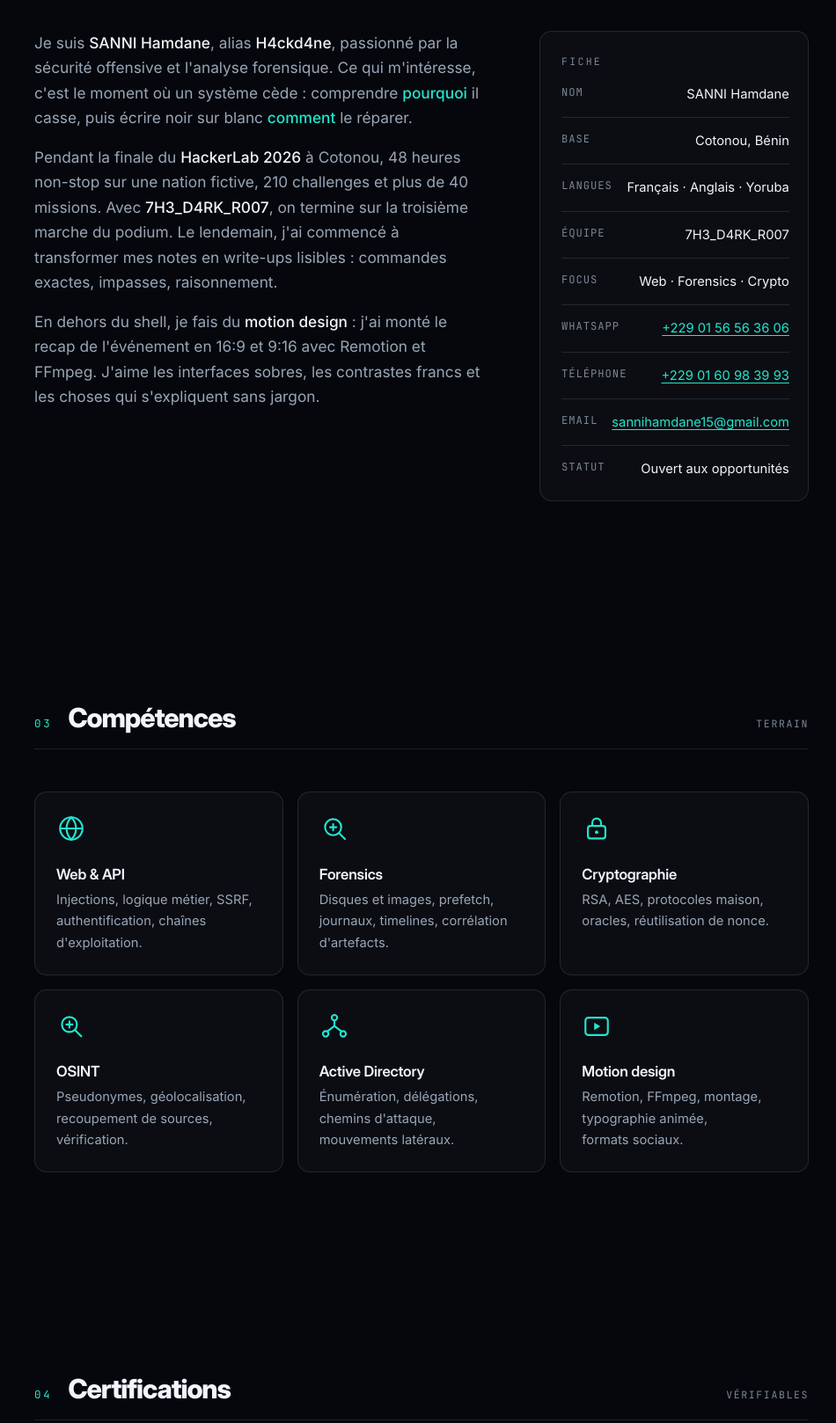
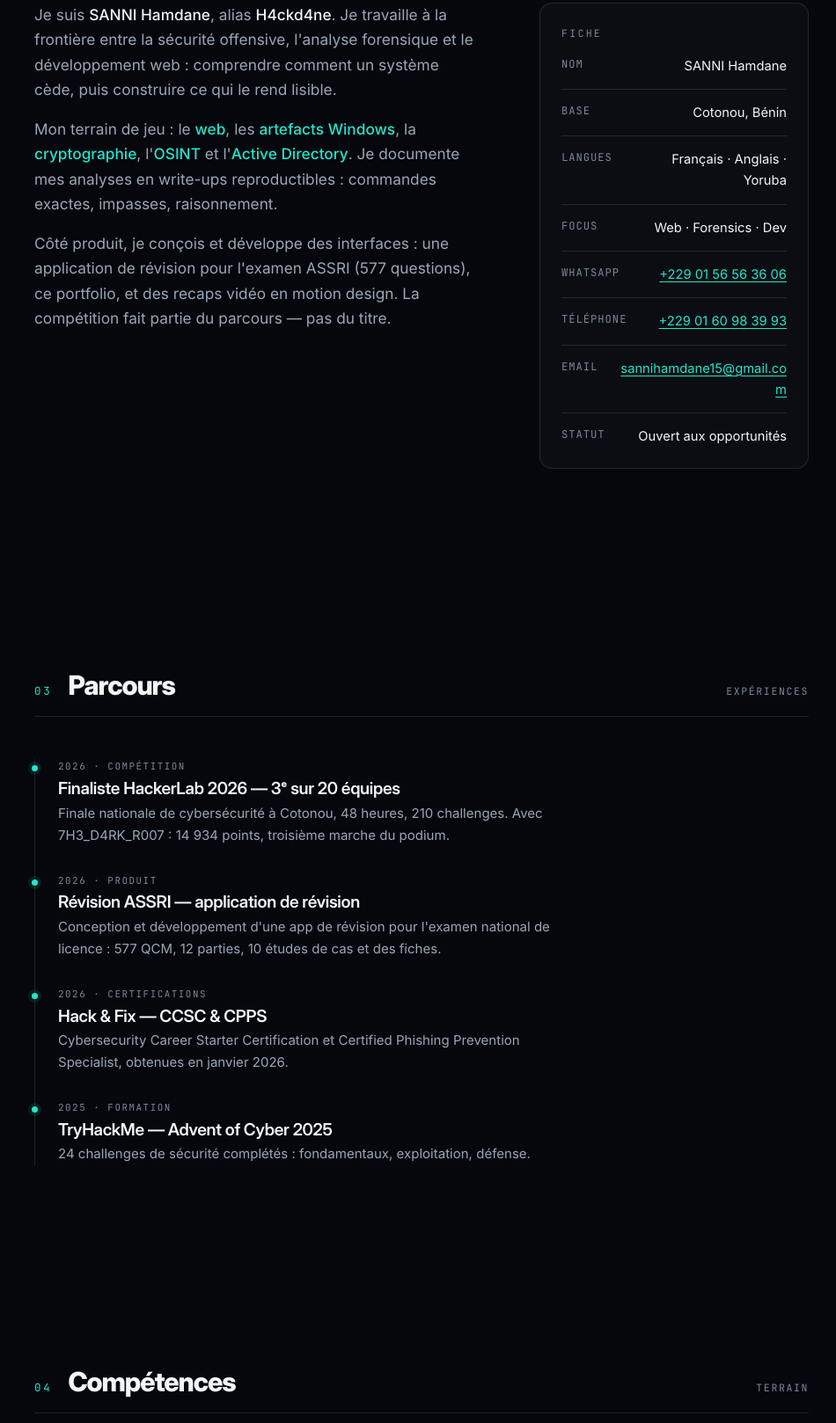
Before and after one commit to H4ckd4ne/h4ckd4ne.github.io, a plain HTML site: page index.html in a window 1280 px wide. Shown: the part 1162-2780 px from the top of the page at 88% size, without its empty margins (305-1255 px from the left). Drawn offline with Linux system fonts and the light colour scheme.

Commit message:
Recentrage du portfolio sur le profil général, ajout du parcours

```diff
--- a/assets/css/style.css
+++ b/assets/css/style.css
@@ -920,6 +920,7 @@ ol {
 .facts__row {
   display: flex;
   justify-content: space-between;
+  align-items: flex-start;
   gap: 16px;
   padding-bottom: 14px;
   border-bottom: 1px solid var(--border);
@@ -942,6 +943,8 @@ ol {
 .facts__val {
   color: var(--ink);
   text-align: right;
+  overflow-wrap: anywhere;
+  min-width: 0;
 }
 
 /* ---------- Compétences ---------- */
@@ -1488,6 +1491,61 @@ ol {
   }
 }
 
+/* ---------- Parcours ---------- */
+.timeline {
+  position: relative;
+  margin: 0;
+  padding: 0 0 0 26px;
+  list-style: none;
+  border-left: 1px solid var(--border);
+  max-width: 820px;
+}
+
+.timeline__item {
+  position: relative;
+  padding-bottom: 30px;
+}
+
+.timeline__item:last-child {
+  padding-bottom: 0;
+}
+
+.timeline__item::before {
+  content: "";
+  position: absolute;
+  left: -30px;
+  top: 7px;
+  width: 7px;
+  height: 7px;
+  border-radius: 50%;
+  background: var(--cyan);
+  box-shadow: 0 0 0 4px rgba(34, 230, 207, 0.1);
+}
+
+.timeline__date {
+  font-family: var(--font-mono);
+  font-size: 0.68rem;
+  letter-spacing: 0.14em;
+  text-transform: uppercase;
+  color: var(--muted-2);
+}
+
+.timeline__title {
+  margin-top: 6px;
+  font-family: var(--font-display);
+  font-weight: 600;
+  font-size: clamp(1.02rem, 0.95rem + 0.35vw, 1.2rem);
+  letter-spacing: -0.015em;
+  color: var(--ink);
+}
+
+.timeline__desc {
+  margin-top: 6px;
+  color: var(--muted);
+  font-size: 0.94rem;
+  max-width: 62ch;
+}
+
 /* ---------- Certifications ---------- */
 .certs {
   display: grid;
--- a/index.html
+++ b/index.html
@@ -3,10 +3,10 @@
   <head>
     <meta charset="utf-8" />
     <meta name="viewport" content="width=device-width, initial-scale=1" />
-    <title>SANNI Hamdane (H4ckd4ne) — cybersécurité, forensics & write-ups</title>
+    <title>SANNI Hamdane (H4ckd4ne) — cybersécurité, forensics & développement</title>
     <meta
       name="description"
-      content="Portfolio de SANNI Hamdane (H4ckd4ne) : sécurité offensive, forensics, crypto et OSINT. 3e de la finale HackerLab 2026 avec l'équipe 7H3_D4RK_R007. Write-ups, projets et blog."
+      content="Portfolio de SANNI Hamdane (H4ckd4ne) : sécurité offensive, forensics et développement web. Projets, certifications, write-ups et blog."
     />
     <meta name="author" content="H4ckd4ne" />
     <meta name="theme-color" content="#05070c" />
@@ -14,7 +14,7 @@
 
     <meta property="og:type" content="website" />
     <meta property="og:locale" content="fr_FR" />
-    <meta property="og:title" content="SANNI Hamdane (H4ckd4ne) — cybersécurité, forensics & write-ups" />
+    <meta property="og:title" content="SANNI Hamdane (H4ckd4ne) — cybersécurité, forensics & développement" />
     <meta
       property="og:description"
       content="3e de la finale HackerLab 2026. Write-ups, forensics, crypto, OSINT et motion design."
@@ -68,11 +68,12 @@
       <nav class="side-nav" aria-label="Navigation principale">
         <a href="#accueil" aria-current="true"><span class="side-nav__num">01</span>Accueil<span class="side-nav__dot" aria-hidden="true"></span></a>
         <a href="#apropos"><span class="side-nav__num">02</span>À propos<span class="side-nav__dot" aria-hidden="true"></span></a>
-        <a href="#competences"><span class="side-nav__num">03</span>Compétences<span class="side-nav__dot" aria-hidden="true"></span></a>
-        <a href="#certifications"><span class="side-nav__num">04</span>Certifications<span class="side-nav__dot" aria-hidden="true"></span></a>
-        <a href="#projets"><span class="side-nav__num">05</span>Projets<span class="side-nav__dot" aria-hidden="true"></span></a>
-        <a href="blog/"><span class="side-nav__num">06</span>Écrits<span class="side-nav__dot" aria-hidden="true"></span></a>
-        <a href="#contact"><span class="side-nav__num">07</span>Contact<span class="side-nav__dot" aria-hidden="true"></span></a>
+        <a href="#parcours"><span class="side-nav__num">03</span>Parcours<span class="side-nav__dot" aria-hidden="true"></span></a>
+        <a href="#competences"><span class="side-nav__num">04</span>Compétences<span class="side-nav__dot" aria-hidden="true"></span></a>
+        <a href="#certifications"><span class="side-nav__num">05</span>Certifications<span class="side-nav__dot" aria-hidden="true"></span></a>
+        <a href="#projets"><span class="side-nav__num">06</span>Projets<span class="side-nav__dot" aria-hidden="true"></span></a>
+        <a href="blog/"><span class="side-nav__num">07</span>Écrits<span class="side-nav__dot" aria-hidden="true"></span></a>
+        <a href="#contact"><span class="side-nav__num">08</span>Contact<span class="side-nav__dot" aria-hidden="true"></span></a>
       </nav>
 
       <div class="sidebar__status">
@@ -103,14 +104,13 @@
 
             <p class="hero__name">SANNI Hamdane</p>
 
-            <p class="hero__tagline">Je casse, j'analyse, je raconte.</p>
+            <p class="hero__tagline">J'analyse, je casse, je construis.</p>
 
             <p class="hero__lead">
-              Sécurité offensive et forensique. Avec l'équipe
-              <strong>7H3_D4RK_R007</strong>, nous avons terminé
-              <strong>3<sup>e</sup> de la finale HackerLab 2026</strong> — 14 934 points
-              sur 210 challenges. J'écris mes solves pour que le hacking éthique se
-              lise, et je monte les recaps en motion design.
+              Sécurité offensive, forensique et développement web. J'audite des
+              applications, j'analyse des artefacts, et je construis des outils
+              lisibles — des write-ups aux interfaces. Finaliste du
+              <strong>HackerLab 2026</strong> avec l'équipe 7H3_D4RK_R007.
             </p>
 
             <div class="hero__actions">
@@ -137,13 +137,13 @@
               <span class="terminal__title">~/h4ckd4ne</span>
             </div>
             <pre class="terminal__body"><code><span class="prompt">$</span> <span class="cmd">whoami</span>
-<span class="out">&gt;</span> <span class="key">H4ckd4ne</span> — offensive security &amp; forensics
+<span class="out">&gt;</span> <span class="key">H4ckd4ne</span> — sécurité offensive &amp; forensics
 
 <span class="prompt">$</span> <span class="cmd">cat focus.txt</span>
-<span class="out">&gt;</span> web · forensics · crypto · osint · AD
+<span class="out">&gt;</span> web · forensics · crypto · osint · dev
 
-<span class="prompt">$</span> <span class="cmd">ls ~/hackerlab2026</span>
-<span class="out">&gt;</span> 33-writeups  recap-16x9.mp4  recap-9x16.mp4
+<span class="prompt">$</span> <span class="cmd">ls ~/projets</span>
+<span class="out">&gt;</span> revision-assri  write-ups  portfolio
 
 <span class="prompt">$</span> <span class="cmd">./next</span>
 <span class="out">&gt;</span> stage · mission · collaboration<span class="caret" aria-hidden="true"></span></code></pre>
@@ -155,20 +155,20 @@
       <section class="container section--tight" aria-label="Chiffres clés">
         <div class="stats">
           <div class="stats__item">
-            <div class="stats__value">3<span>e</span></div>
-            <div class="stats__label">Finale HackerLab 2026</div>
-          </div>
-          <div class="stats__item">
-            <div class="stats__value">14 934</div>
-            <div class="stats__label">Points marqués</div>
+            <div class="stats__value">3</div>
+            <div class="stats__label">Certifications</div>
           </div>
           <div class="stats__item">
             <div class="stats__value">33</div>
             <div class="stats__label">Write-ups publiés</div>
           </div>
           <div class="stats__item">
-            <div class="stats__value">48<span>h</span></div>
-            <div class="stats__label">De compétition</div>
+            <div class="stats__value">4</div>
+            <div class="stats__label">Projets présentés</div>
+          </div>
+          <div class="stats__item">
+            <div class="stats__value">3<span>e</span></div>
+            <div class="stats__label">Finale HackerLab 2026</div>
           </div>
         </div>
       </section>
@@ -184,23 +184,23 @@
         <div class="about">
           <div class="about__text" data-reveal>
             <p>
-              Je suis <strong>SANNI Hamdane</strong>, alias <strong>H4ckd4ne</strong>,
-              passionné par la sécurité offensive et l'analyse forensique. Ce qui m'intéresse, c'est le moment où un système
-              cède : comprendre <span class="hl">pourquoi</span> il casse, puis écrire
-              noir sur blanc <span class="hl">comment</span> le réparer.
+              Je suis <strong>SANNI Hamdane</strong>, alias <strong>H4ckd4ne</strong>.
+              Je travaille à la frontière entre la sécurité offensive, l'analyse
+              forensique et le développement web : comprendre comment un système cède,
+              puis construire ce qui le rend lisible.
             </p>
             <p>
-              Pendant la finale du <strong>HackerLab 2026</strong> à Cotonou, 48 heures
-              non-stop sur une nation fictive, 210 challenges et plus de 40 missions.
-              Avec <strong>7H3_D4RK_R007</strong>, on termine sur la troisième marche du
-              podium. Le lendemain, j'ai commencé à transformer mes notes en write-ups
-              lisibles : commandes exactes, impasses, raisonnement.
+              Mon terrain de jeu : le <span class="hl">web</span>, les
+              <span class="hl">artefacts Windows</span>, la
+              <span class="hl">cryptographie</span>, l'<span class="hl">OSINT</span> et
+              l'<span class="hl">Active Directory</span>. Je documente mes analyses en
+              write-ups reproductibles : commandes exactes, impasses, raisonnement.
             </p>
             <p>
-              En dehors du shell, je fais du <strong>motion design</strong> : j'ai monté
-              le recap de l'événement en 16:9 et 9:16 avec Remotion et FFmpeg. J'aime
-              les interfaces sobres, les contrastes francs et les choses qui s'expliquent
-              sans jargon.
+              Côté produit, je conçois et développe des interfaces : une application de
+              révision pour l'examen ASSRI (577 questions), ce portfolio, et des recaps
+              vidéo en motion design. La compétition fait partie du parcours — pas du
+              titre.
             </p>
           </div>
 
@@ -220,12 +220,8 @@
                 <span class="facts__val">Français · Anglais · Yoruba</span>
               </div>
               <div class="facts__row">
-                <span class="facts__key">Équipe</span>
-                <span class="facts__val">7H3_D4RK_R007</span>
-              </div>
-              <div class="facts__row">
                 <span class="facts__key">Focus</span>
-                <span class="facts__val">Web · Forensics · Crypto</span>
+                <span class="facts__val">Web · Forensics · Dev</span>
               </div>
               <div class="facts__row">
                 <span class="facts__key">WhatsApp</span>
@@ -248,10 +244,54 @@
         </div>
       </section>
 
+      <!-- PARCOURS -->
+      <section class="section container" id="parcours" aria-labelledby="titre-parcours">
+        <div class="section__head">
+          <span class="section__index">03</span>
+          <h2 class="section__title" id="titre-parcours">Parcours</h2>
+          <span class="section__note">Expériences</span>
+        </div>
+
+        <ol class="timeline">
+          <li class="timeline__item" data-reveal>
+            <p class="timeline__date">2026 · Compétition</p>
+            <h3 class="timeline__title">Finaliste HackerLab 2026 — 3ᵉ sur 20 équipes</h3>
+            <p class="timeline__desc">
+              Finale nationale de cybersécurité à Cotonou, 48 heures, 210 challenges.
+              Avec 7H3_D4RK_R007 : 14 934 points, troisième marche du podium.
+            </p>
+          </li>
+          <li class="timeline__item" data-reveal>
+            <p class="timeline__date">2026 · Produit</p>
+            <h3 class="timeline__title">Révision ASSRI — application de révision</h3>
+            <p class="timeline__desc">
+              Conception et développement d'une app de révision pour l'examen national
+              de licence : 577 QCM, 12 parties, 10 études de cas et des fiches.
+            </p>
+          </li>
+          <li class="timeline__item" data-reveal>
+            <p class="timeline__date">2026 · Certifications</p>
+            <h3 class="timeline__title">Hack &amp; Fix — CCSC &amp; CPPS</h3>
+            <p class="timeline__desc">
+              Cybersecurity Career Starter Certification et Certified Phishing
+              Prevention Specialist, obtenues en janvier 2026.
+            </p>
+          </li>
+          <li class="timeline__item" data-reveal>
+            <p class="timeline__date">2025 · Formation</p>
+            <h3 class="timeline__title">TryHackMe — Advent of Cyber 2025</h3>
+            <p class="timeline__desc">
+              24 challenges de sécurité complétés : fondamentaux, exploitation,
+              défense.
+            </p>
+          </li>
+        </ol>
+      </section>
+
       <!-- COMPÉTENCES -->
       <section class="section container" id="competences" aria-labelledby="titre-competences">
         <div class="section__head">
-          <span class="section__index">03</span>
+          <span class="section__index">04</span>
           <h2 class="section__title" id="titre-competences">Compétences</h2>
           <span class="section__note">Terrain</span>
         </div>
@@ -312,8 +352,8 @@
               <rect x="3" y="5" width="18" height="14" rx="2.5" stroke="currentColor" stroke-width="1.5" />
               <path d="m10 9 5 3-5 3V9Z" fill="currentColor" />
             </svg>
-            <h3>Motion design</h3>
-            <p>Remotion, FFmpeg, montage, typographie animée, formats sociaux.</p>
+            <h3>Développement &amp; motion</h3>
+            <p>Sites statiques, React/Remotion, FFmpeg, interfaces accessibles.</p>
           </article>
         </div>
       </section>
@@ -322,7 +362,7 @@
       <!-- CERTIFICATIONS -->
       <section class="section container" id="certifications" aria-labelledby="titre-certifications">
         <div class="section__head">
-          <span class="section__index">04</span>
+          <span class="section__index">05</span>
           <h2 class="section__title" id="titre-certifications">Certifications</h2>
           <span class="section__note">Vérifiables</span>
         </div>
@@ -390,7 +430,7 @@
       <!-- PROJETS -->
       <section class="section container" id="projets" aria-labelledby="titre-projets">
         <div class="section__head">
-          <span class="section__index">05</span>
+          <span class="section__index">06</span>
           <h2 class="section__title" id="titre-projets">Projets</h2>
           <span class="section__note">Sélection</span>
         </div>
@@ -527,7 +567,7 @@
       <!-- ÉCRITS -->
       <section class="section container" id="ecrits" aria-labelledby="titre-ecrits">
         <div class="section__head">
-          <span class="section__index">06</span>
+          <span class="section__index">07</span>
           <h2 class="section__title" id="titre-ecrits">Écrits</h2>
           <a class="section__note" href="blog/">Tous les articles →</a>
         </div>
```
Also changed, not shown: blog/ctf-finale-lecons.html (+6 -5 lines), blog/index.html (+6 -5 lines), blog/osint-pseudo-ville.html (+6 -5 lines), blog/prefetch-compresse.html (+6 -5 lines), assets/img/og.jpg.
